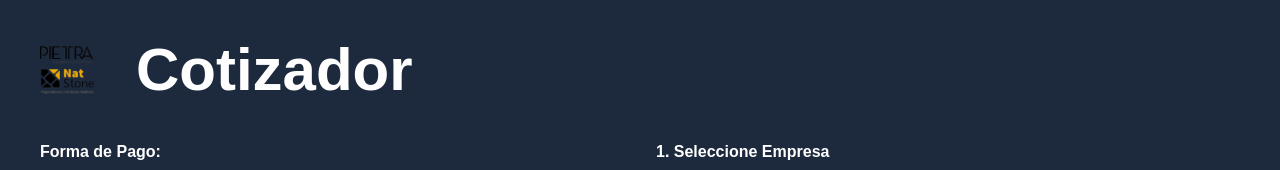
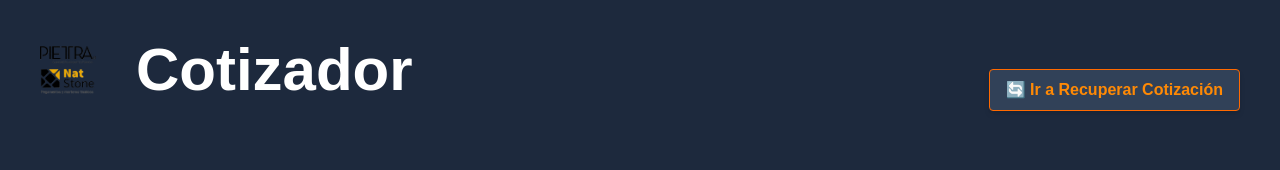
Before and after one commit to macama1/NatsQuote, a Next.js app: page / in a window 1280 px wide. Shown: the top 170 px of the page. Built offline with nearby package versions, Linux system fonts and the light colour scheme; no server answers.

Commit message:
Update page.tsx

```diff
--- a/src/app/page.tsx
+++ b/src/app/page.tsx
@@ -1,6 +1,7 @@
 'use client';
 import { useState, useEffect } from 'react';
 import { SingleValue, MultiValue } from 'react-select';
+import Link from 'next/link'; // <-- NUEVO: Importamos el componente Link para navegar sin recargar
 
 // Importa los componentes y los tipos
 import { ClientEntry, PyMProduct, CA_SKU, QuoteProduct, SelectOption, BankInfo, SellerContacts } from '@/types';
@@ -22,7 +23,7 @@ export default function CotizadorPage() {
 
   const [editableRut, setEditableRut] = useState('');
   const [editableDireccion, setEditableDireccion] = useState('');
-  const [editableComuna, setEditableComuna] = useState(''); // <-- NUEVO
+  const [editableComuna, setEditableComuna] = useState('');
 
   const [modalType, setModalType] = useState<'PyM' | 'CA' | null>(null);
   const [allPyMProducts, setAllPyMProducts] = useState<PyMProduct[]>([]);
@@ -47,7 +48,7 @@ export default function CotizadorPage() {
     setSelectedPDV(null);
     setEditableRut('');
     setEditableDireccion('');
-    setEditableComuna(''); // <-- NUEVO
+    setEditableComuna('');
   };
 
   const handleSelectPDV = (option: SingleValue<SelectOption> | MultiValue<SelectOption>) => {
@@ -58,7 +59,7 @@ export default function CotizadorPage() {
       setEditableRut(fullPdvData.rut || '');
       setEditableDireccion(fullPdvData.direccion || '');
       // Usamos (fullPdvData as any) por si aún no agregas 'comuna' a la interface ClientEntry en '@/types'
-      setEditableComuna((fullPdvData as any).comuna || ''); // <-- NUEVO
+      setEditableComuna((fullPdvData as any).comuna || '');
     }
   };
 
@@ -110,7 +111,7 @@ export default function CotizadorPage() {
         editableClientData: {
           rut: editableRut,
           direccion: editableDireccion,
-          comuna: editableComuna // <-- NUEVO
+          comuna: editableComuna
         },
         quoteProducts: quoteProducts.map(p => ({
             code: p.code, description: p.description, quantity: p.quantity,
@@ -170,7 +171,19 @@ export default function CotizadorPage() {
 
   return (
     <main className="p-4 md:p-10 bg-slate-800 text-white min-h-screen">
-      <QuoteHeader />
+
+      {/* <-- NUEVO: Contenedor para el Header y el Botón de Recuperar --> */}
+      <div className="flex flex-col md:flex-row items-center justify-between gap-6 mb-10">
+        <QuoteHeader />
+
+        <Link
+          href="/recuperar"
+          className="flex items-center gap-2 bg-slate-700 hover:bg-slate-600 border border-orange-500 text-orange-400 font-bold py-2 px-4 rounded shadow-md transition-colors"
+        >
+          <span>🔄 Ir a Recuperar Cotización</span>
+        </Link>
+      </div>
+
       <ClientOnly>
         <ClientSelector
           allClientEntries={allClientEntries}
@@ -186,8 +199,8 @@ export default function CotizadorPage() {
           setEditableRut={setEditableRut}
           editableDireccion={editableDireccion}
           setEditableDireccion={setEditableDireccion}
-          editableComuna={editableComuna} // <-- NUEVO
-          setEditableComuna={setEditableComuna} // <-- NUEVO
+          editableComuna={editableComuna}
+          setEditableComuna={setEditableComuna}
         />
       </ClientOnly>
       <hr className="border-slate-600 my-10" />
```
